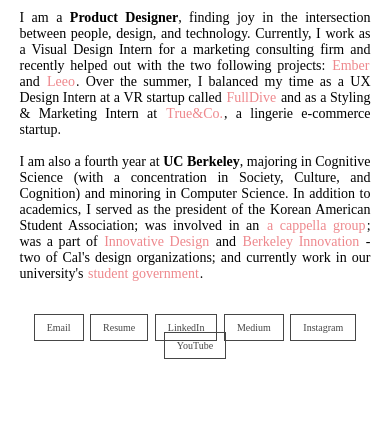
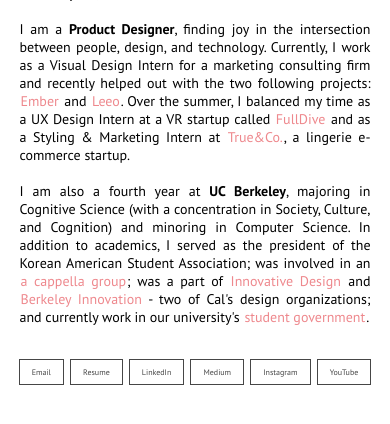
Before and after one commit to jihern/portfolio-v3, a plain HTML site: page about.html in a window 390 px wide. Shown: the part 418-842 px from the top of the page. Drawn offline with Linux system fonts and the light colour scheme.

Commit message:
Final edits
Final edits

```diff
--- a/Style/about.css
+++ b/Style/about.css
@@ -1,16 +1,17 @@
 /* Fonts */
 
 @font-face {
-	font-family: 'Open Sans';
+	font-family: 'PT Sans';
 	src: url(../Fonts/PTC55F.eot);
 }
 
 @font-face {
-    font-family: "Open Sans";
+    font-family: "PT Sans";
     src: url(../Fonts/PTC75F.eot);
     font-weight: bold;
 }
 
+/* Fonts End*/
 /* Highlights */
 
 ::selection {
--- a/Style/responsive-about.css
+++ b/Style/responsive-about.css
@@ -40,14 +40,8 @@
 	}
 }
 
-@media screen and (max-width: 450px) {
+@media screen and (max-width: 667px) {
 	.sm-item{
-		font-size: 11px;
+		font-size: 8px;
 	}
 }
-
-@media screen and (max-width: 422px) {
-	.sm-item{
-		font-size: 10px;
-	}
-}
--- a/Style/work.css
+++ b/Style/work.css
@@ -140,12 +140,14 @@ body{
 	font-family: "PT Sans";
 	font-weight: bold;
 	font-size: 40px;
+	text-align: left;
 }
 
 .subtitle{
 	font-family: "PT Sans";
 	font-size: 30px;
 	margin-bottom: 5px;
+	text-align: left;
 }
 
 .text{
--- a/about.html
+++ b/about.html
@@ -8,7 +8,7 @@
 	<script src="Scripts/script.js"></script>
 
 	<meta name="viewport" content="initial-scale=1">
-	<link href='https://fonts.googleapis.com/css?family=Open+Sans:400,700' rel='stylesheet' type='text/css'>
+	<link href='https://fonts.googleapis.com/css?family=PT+Sans:400,700' rel='stylesheet' type='text/css'>
 	<title>Ji-hern Baek - About</title>
 </head>
 <body>
```
